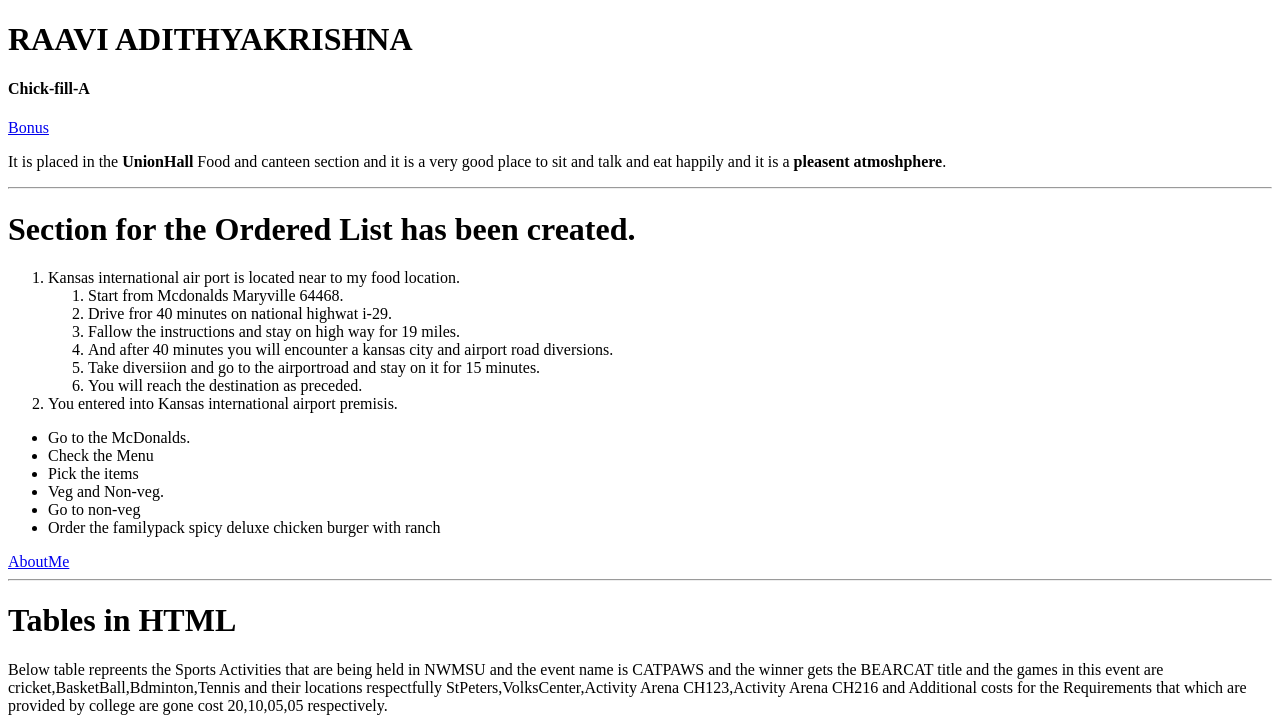
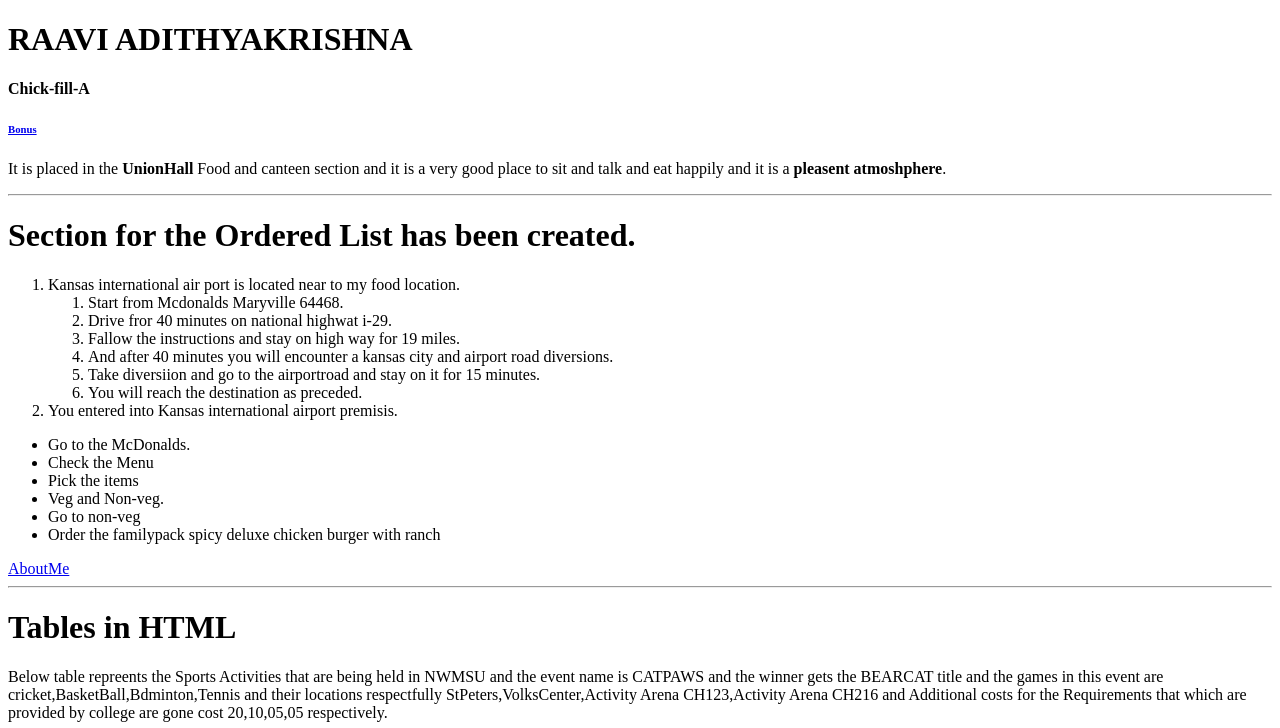
Before and after one commit to 44-563-Web-Apps-S22/webapps-s22-assignment-3-Adithyakrishna9, a plain HTML site: page index.html in a window 1280 px wide. Shown: the top 728 px of the page. Drawn offline with Linux system fonts and the light colour scheme.

Commit message:
Update index.html
link modified

```diff
--- a/index.html
+++ b/index.html
@@ -24,7 +24,8 @@
     <title> This is my first web page</title>
     <h1>RAAVI ADITHYAKRISHNA</h1>
     <h4>Chick-fill-A</h4>
-    <a href="bonus.html">Bonus</a>
+    <h6><a href="bonus.html">Bonus</a></h6>
+
     <p> It is placed in the <b>UnionHall</b> Food and canteen section and it is a very good place to sit and talk and eat happily and it is a <b>pleasent atmoshphere</b>. </p>
     <hr>
     <h1>Section for the Ordered List has been created.</h1>
```
